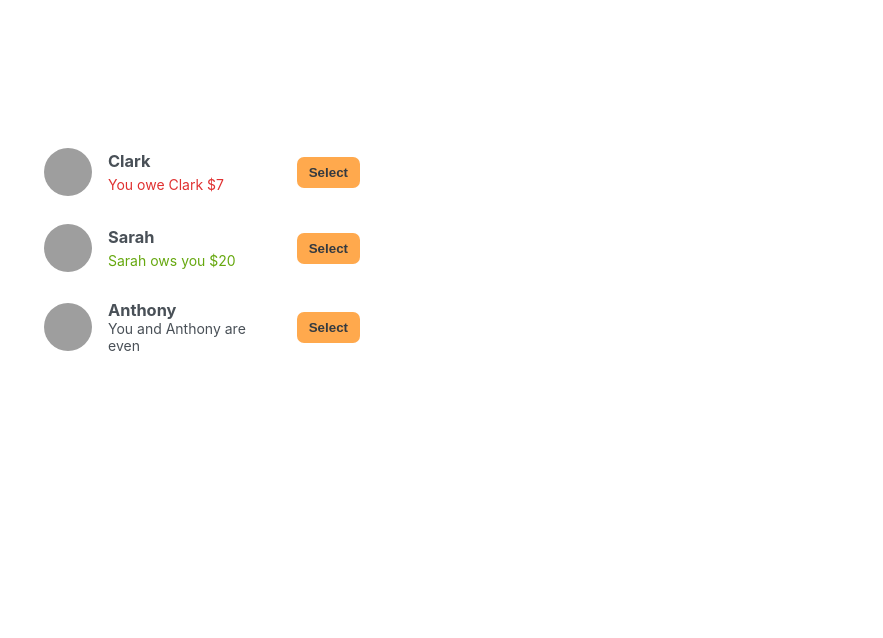
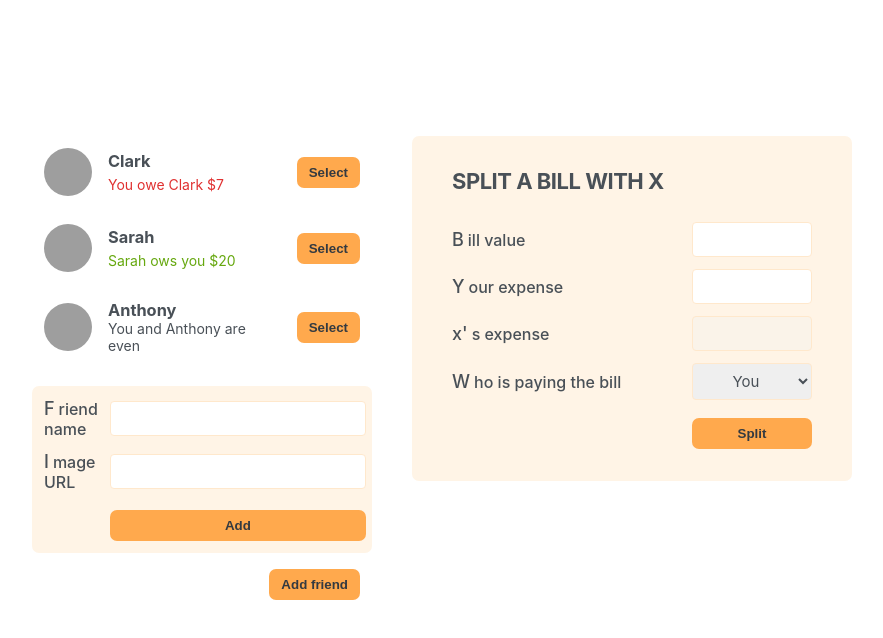
Before and after one commit to Chy-Zaber-Bin-Zahid/Eat-And-Split, a React (Create React App) app: page / in a window 1280 px wide. Shown: the top 638 px of the page, without its empty margins (198-1081 px from the left). Built offline with nearby package versions, Linux system fonts and the light colour scheme; grey boxes are pictures that could not be loaded.

Commit message:
added two more component

```diff
--- a/src/App.js
+++ b/src/App.js
@@ -24,7 +24,11 @@
     <div className="app">
       <div className="sidebar">
         <FriendsList />
+        <FormAddFriend />
+        <Button>Add friend</Button>
       </div>
+
+      <FormSplitBill />
     </div>
   );
 }
@@ -59,7 +63,48 @@
       )}
       {friend.balance === 0 && <p>You and {friend.name} are even</p>}
 
-      <button className="button">Select</button>
+      <Button>Select</Button>
     </li>
   );
 }
+
+function Button({ children }) {
+  return <button className="button">{children}</button>;
+}
+
+function FormAddFriend() {
+  return (
+    <form className="form-add-friend">
+      <label>Friend name</label>
+      <input type="text" />
+
+      <label>Image URL</label>
+      <input type="text" />
+
+      <Button>Add</Button>
+    </form>
+  );
+}
+
+function FormSplitBill() {
+  return (
+    <form className="form-split-bill">
+      <h2>Split a bill with X</h2>
+
+      <label>Bill value</label>
+      <input type="text" />
+      <label>Your expense</label>
+      <input type="text" />
+      <label>x's expense</label>
+      <input type="text" disabled />
+
+      <label >Who is paying the bill</label>
+      <select name="" id="">
+        <option value="user">You</option>
+        <option value="friend">X</option>
+      </select>
+
+      <Button>Split</Button>
+    </form>
+  );
+}
```
